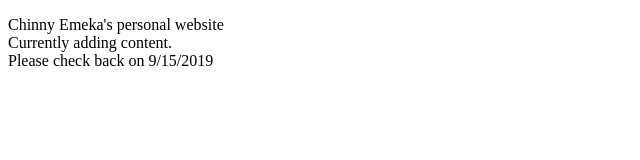
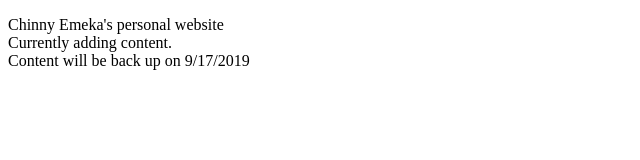
Before and after one commit to cemeka/cemeka.github.io, a plain HTML site: page index.html in a window 1280 px wide. Shown: the full height of the page, 0-640 px from the left. Drawn offline with Linux system fonts and the light colour scheme.

Commit message:
Update index.html

```diff
--- a/index.html
+++ b/index.html
@@ -5,7 +5,7 @@
 		<title>Chinny Emeka. Reference Erickson's page.Can use illinois web hosting </title>
 	</head>
 	<body>
-	<p>Chinny Emeka's personal website<br>Currently adding content.<br> Please check back on 9/15/2019</p></body>
+	<p>Chinny Emeka's personal website<br>Currently adding content.<br> Content will be back up on 9/17/2019</p></body>
 	<!--
         <h2>Work Experience</h2>
 	<h2>Research Activities</h2>
```
